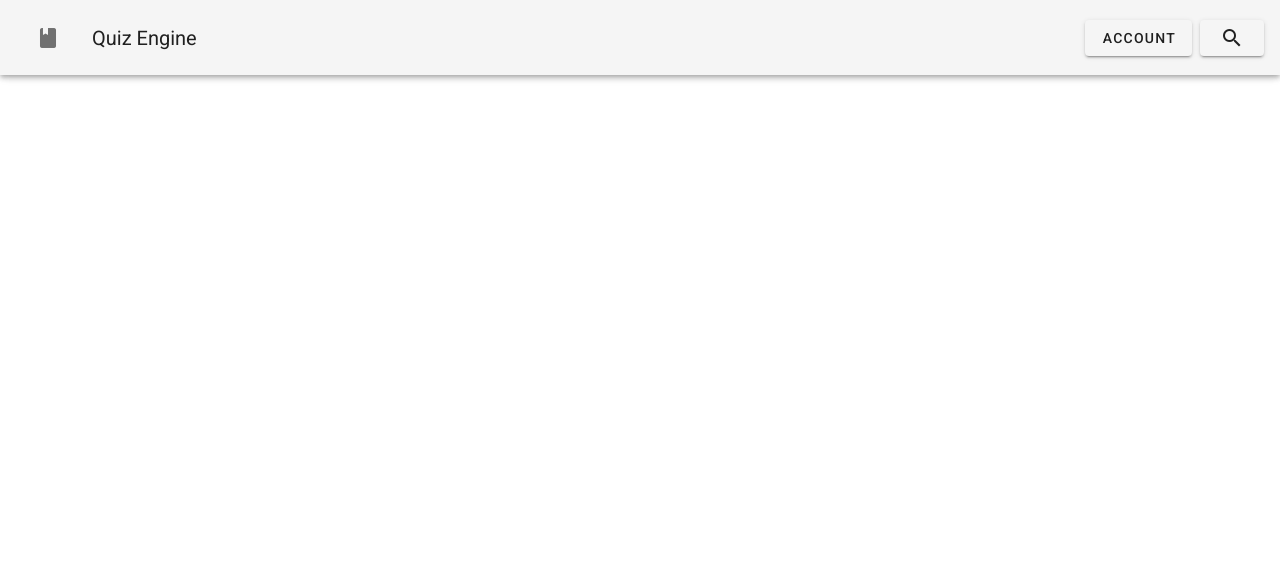
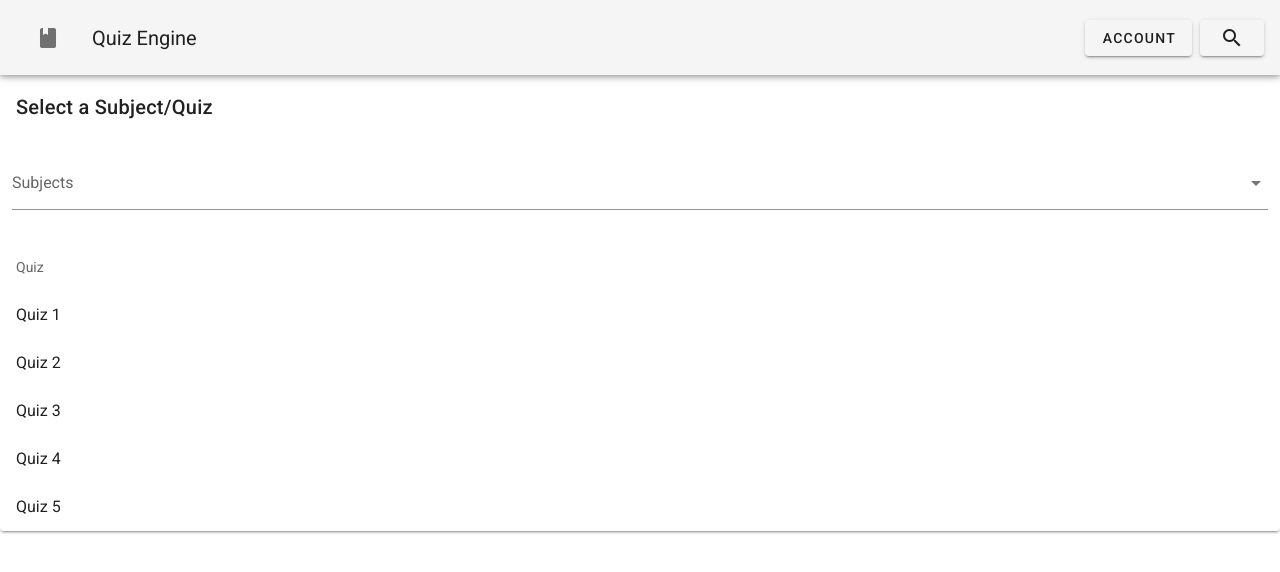
Before and after one commit to byui-cit-internship/QuizEngine, a Vue app in the folder front/: page /quizlist in a window 1280 px wide. Shown: the top 572 px of the page. Built offline with nearby package versions, Linux system fonts and the light colour scheme.

Commit message:
QuizList component. Can list distinct subjects, need to filter quizzes based on user selection

```diff
--- a/front/src/App.vue
+++ b/front/src/App.vue
@@ -3,6 +3,7 @@
     <Navbar />
     <v-main>
       <!-- <HelloWorld /> -->
+      <QuizList />
     </v-main>
   </v-app>
 </template>
@@ -10,6 +11,7 @@
 <script>
 // import HelloWorld from "./components/HelloWorld";
 import Navbar from "./components/NavBar";
+import QuizList from "./components/QuizList";
 
 export default {
   name: "App",
@@ -17,6 +19,7 @@ export default {
   components: {
     // HelloWorld,
     Navbar,
+    QuizList,
   },
 
   data: () => ({
--- a/front/src/components/QuizList.vue
+++ b/front/src/components/QuizList.vue
@@ -0,0 +1,100 @@
+<template>
+  <div class="quizList">
+    <!-- <v-card class="mx-auto mt-5" max-width="344">
+      <v-img
+        src="https://cdn.vuetifyjs.com/images/cards/sunshine.jpg"
+        height="200px"
+      ></v-img>
+
+      <v-card-title> Top western road trips </v-card-title>
+
+      <v-card-subtitle> 1,000 miles of wonder </v-card-subtitle>
+
+      <v-card-actions>
+        <v-btn color="orange lighten-2" text> Explore </v-btn>
+
+        <v-spacer></v-spacer>
+
+        <v-btn icon @click="show = !show">
+          <v-icon>{{ show ? "mdi-chevron-up" : "mdi-chevron-down" }}</v-icon>
+        </v-btn>
+      </v-card-actions>
+
+      <v-expand-transition>
+        <div v-show="show">
+          <v-divider></v-divider>
+
+          <v-card-text>
+            I'm a thing. But, like most politicians, he promised more than he
+            could deliver. You won't have time for sleeping, soldier, not with
+            all the bed making you'll be doing. Then we'll go with that data
+            file! Hey, you add a one and two zeros to that or we walk! You're
+            going to do his laundry? I've got to find a way to escape.
+          </v-card-text>
+        </div>
+      </v-expand-transition>
+    </v-card> -->
+
+    <v-card>
+      <v-card-title>Select a Subject/Quiz</v-card-title>
+
+      <!-- TODO Show Unique Subjects in Select List -->
+      <v-container fluid>
+        <v-autocomplete
+          v-model="select"
+          label="Subjects"
+          :items="getUniqueSubjects"
+          chips
+          deletable-chips
+          multiple
+        ></v-autocomplete>
+      </v-container>
+
+      <!-- TODO Show Filtered Quizzes based on Subject -->
+      <v-subheader>Quiz</v-subheader>
+      <v-list-item v-for="quiz in quizzes" :key="quiz.id">
+        {{ quiz.title }}
+      </v-list-item>
+    </v-card>
+  </div>
+</template>
+
+<script>
+export default {
+  name: "QuizList",
+  data: () => ({
+    show: false,
+    quizzes: [
+      { id: 1, title: "Quiz 1", subject: "Database" },
+      { id: 2, title: "Quiz 2", subject: "Database" },
+      { id: 3, title: "Quiz 3", subject: "Security" },
+      { id: 4, title: "Quiz 4", subject: "Security" },
+      { id: 5, title: "Quiz 5", subject: "Software Engineering" },
+    ],
+    items: ["foo", "bar", "fizz", "buzz", "fizzbuzz", "foobar"],
+    value: ["foo", "bar", "fizz"],
+  }),
+  computed: {
+    getUniqueSubjects() {
+      let array = this.quizzes.map((a) => a.subject);
+      //Only unique values allowed in ES6 Set. Way of filtering out non-unique values
+      let uniqueSubjects = Array.from(new Set(array));
+      return uniqueSubjects;
+    },
+
+    getFilteredQuizzes() {
+      // for each quiz in quizzes, if quiz.id is in any of selected subjects array, push quiz.title to selected quizzes array
+      // TODO How to handle event of new subject being selected
+      this.quizzes.forEach((element) => {
+        return element.title;
+      });
+      let filteredQuizzes = [];
+      return filteredQuizzes;
+    },
+  },
+};
+</script>
+
+<!-- Add "scoped" attribute to limit CSS to this component only -->
+<style scoped>
+</style>
```
